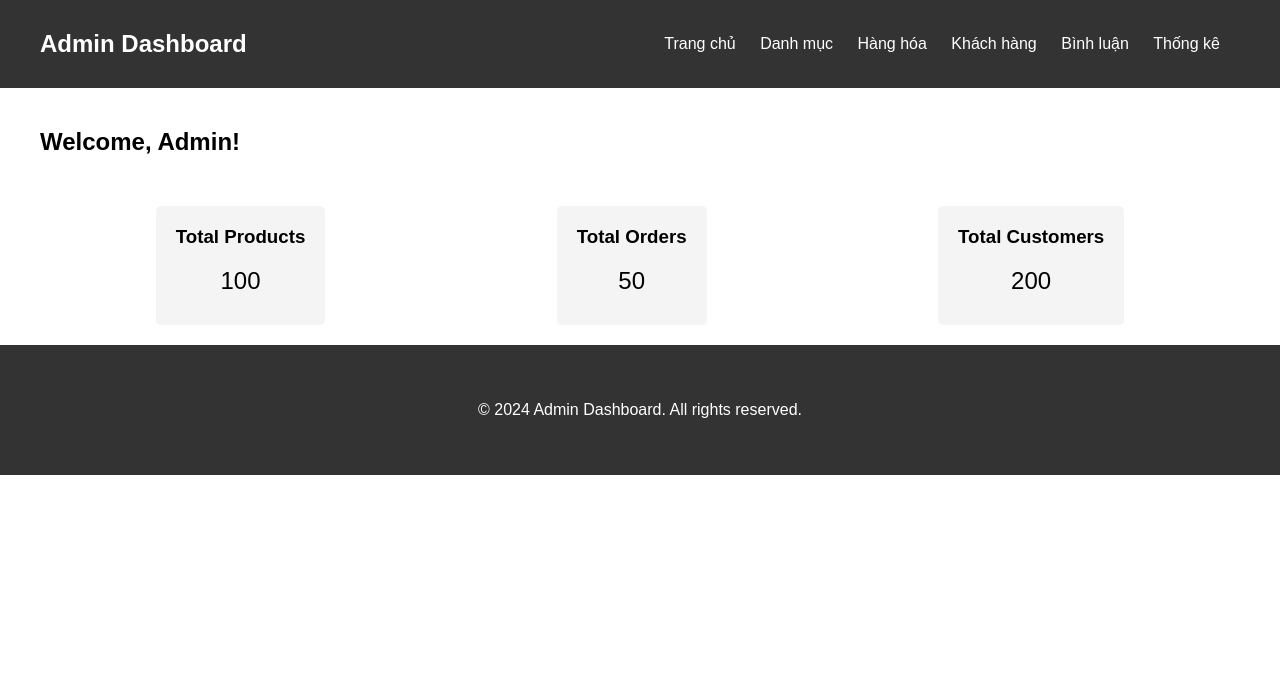
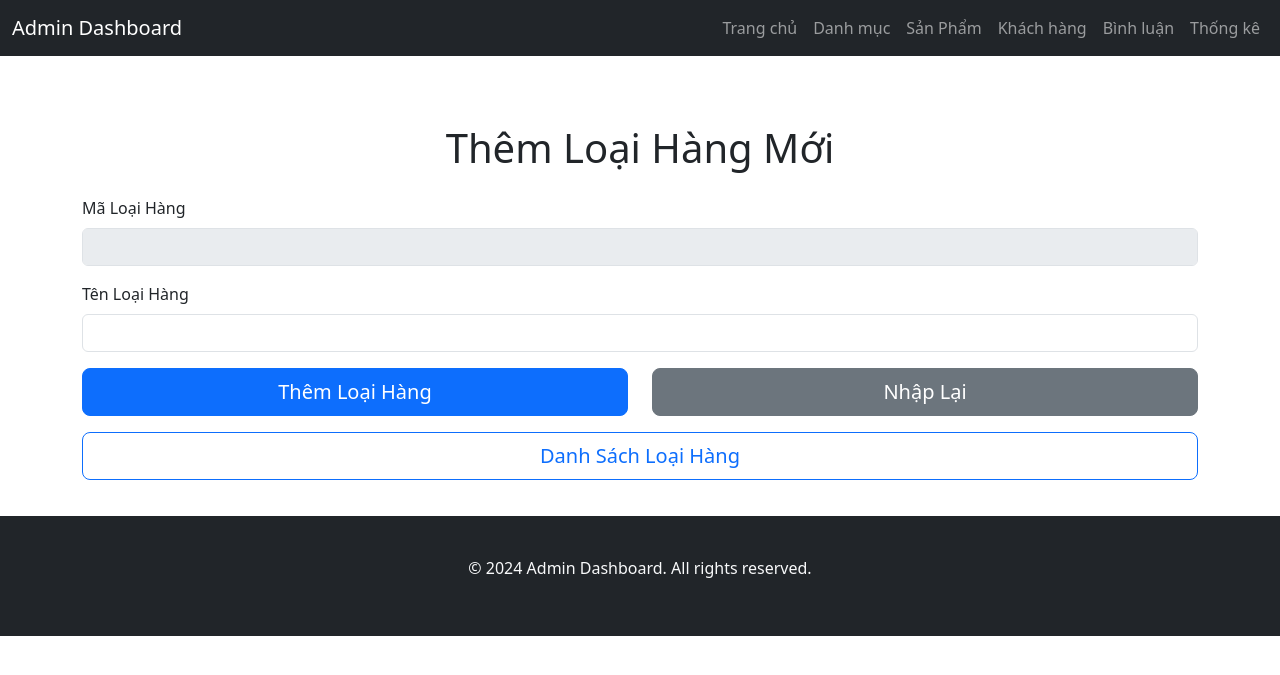
Before and after one commit to phupc12/ChicHaven, a PHP site: page /Admin/index.php?act=adddm in a window 1280 px wide. Shown: the top 675 px of the page. Run offline with PHP 8.4, Linux system fonts and the light colour scheme.

Commit message:
24/05/2004

```diff
--- a/Admin/danhmuc/add.php
+++ b/Admin/danhmuc/add.php
@@ -0,0 +1,27 @@
+<div class="container mt-5">
+    <h1 class="text-center mb-4">Thêm Loại Hàng Mới</h1>
+    <form action="index.php?act=adddm" method="POST">
+        <div class="mb-3">
+            <label for="category_code" class="form-label">Mã Loại Hàng</label>
+            <input type="text" class="form-control" id="category_id" name="maloai" disabled>
+        </div>
+        <div class="mb-3">
+            <label for="category_name" class="form-label">Tên Loại Hàng</label>
+            <input type="text" class="form-control" id="category_name" name="tenloai" required>
+        </div>
+        <div class="row">
+            <div class="col-md-6 mb-3">
+                <button type="submit" name="themmoi" class="btn btn-primary btn-lg w-100">Thêm Loại Hàng</button>
+            </div>
+            <div class="col-md-6 mb-3">
+                <button type="reset" class="btn btn-secondary btn-lg w-100">Nhập Lại</button>
+            </div>
+        </div>
+        <div class="mb-3">
+            <a href="index.php?act=lisdm" class="btn btn-outline-primary btn-lg w-100">Danh Sách Loại Hàng</a>
+        </div>
+        <?php
+        if(isset($thongbao)&&($thongbao!="")) echo '<div class="alert alert-info mt-3">'.$thongbao.'</div>';
+        ?>
+    </form>
+</div>
--- a/Admin/footer.php
+++ b/Admin/footer.php
@@ -1,5 +1,8 @@
-<footer class="footer">
-        <div class="container">
-            <p>&copy; 2024 Admin Dashboard. All rights reserved.</p>
-        </div>
-    </footer>
+<footer class="footer bg-dark text-light">
+    <div class="container">
+        <p class="text-center">&copy; 2024 Admin Dashboard. All rights reserved.</p>
+    </div>
+</footer>
+
+<!-- Bootstrap JS Bundle with Popper -->
+<script src="node_modules/bootstrap/dist/js/bootstrap.bundle.min.js"></script>
--- a/Admin/header.php
+++ b/Admin/header.php
@@ -5,17 +5,35 @@
     <meta name="viewport" content="width=device-width, initial-scale=1.0">
     <title>Admin Dashboard</title>
     <link rel="stylesheet" href="../css/styles.css">
+    <link href="https://cdn.jsdelivr.net/npm/bootstrap@5.3.3/dist/css/bootstrap.min.css" rel="stylesheet" integrity="sha384-QWTKZyjpPEjISv5WaRU9OFeRpok6YctnYmDr5pNlyT2bRjXh0JMhjY6hW+ALEwIH" crossorigin="anonymous">
 </head>
-<nav class="navbar">
-        <div class="container">
-            <h1 class="logo">Admin Dashboard</h1>
-            <ul class="nav-links">
-                <li><a href="index.php">Trang chủ</a></li>
-                <li><a href="#">Danh mục</a></li>
-                <li><a href="#">Hàng hóa</a></li>
-                <li><a href="#">Khách hàng</a></li>
-                <li><a href="#">Bình luận</a></li>
-                <li><a href="#">Thống kê</a></li>
-            </ul>
+<nav class="navbar navbar-expand-lg navbar-dark bg-dark">
+        <div class="container-fluid">
+            <a class="navbar-brand" href="index.php">Admin Dashboard</a>
+            <button class="navbar-toggler" type="button" data-bs-toggle="collapse" data-bs-target="#navbarNav" aria-controls="navbarNav" aria-expanded="false" aria-label="Toggle navigation">
+                <span class="navbar-toggler-icon"></span>
+            </button>
+            <div class="collapse navbar-collapse" id="navbarNav">
+                <ul class="navbar-nav ms-auto">
+                    <li class="nav-item">
+                        <a class="nav-link" href="index.php">Trang chủ</a>
+                    </li>
+                    <li class="nav-item">
+                        <a class="nav-link" href="index.php?act=adddm">Danh mục</a>
+                    </li>
+                    <li class="nav-item">
+                        <a class="nav-link" href="index.php?act=addsp">Sản Phẩm</a>
+                    </li>
+                    <li class="nav-item">
+                        <a class="nav-link" href="index.php?act=dskh">Khách hàng</a>
+                    </li>
+                    <li class="nav-item">
+                        <a class="nav-link" href="index.php?act=dsbl">Bình luận</a>
+                    </li>
+                    <li class="nav-item">
+                        <a class="nav-link" href="index.php?act=thongke">Thống kê</a>
+                    </li>
+                </ul>
+            </div>
         </div>
     </nav>
--- a/Admin/home.php
+++ b/Admin/home.php
@@ -1,17 +1,29 @@
 <div class="container">
-        <h2>Welcome, Admin!</h2>
-        <div class="dashboard">
+    <h2>Welcome, Admin!</h2>
+    <div class="row">
+        <div class="col-md-4">
             <div class="card">
-                <h3>Total Products</h3>
-                <p>100</p>
+                <div class="card-body">
+                    <h3 class="card-title">Total Products</h3>
+                    <p class="card-text">100</p>
+                </div>
             </div>
+        </div>
+        <div class="col-md-4">
             <div class="card">
-                <h3>Total Orders</h3>
-                <p>50</p>
+                <div class="card-body">
+                    <h3 class="card-title">Total Orders</h3>
+                    <p class="card-text">50</p>
+                </div>
             </div>
+        </div>
+        <div class="col-md-4">
             <div class="card">
-                <h3>Total Customers</h3>
-                <p>200</p>
+                <div class="card-body">
+                    <h3 class="card-title">Total Customers</h3>
+                    <p class="card-text">200</p>
+                </div>
             </div>
         </div>
     </div>
+</div>
--- a/Admin/index.php
+++ b/Admin/index.php
@@ -1,5 +1,102 @@
 <?php
+include "../App/models/pdo.php";
+include "../App/models/danhmuc_admin.php";
+include "../App/models/sanpham_admin.php";
 include "header.php";
-include "home.php";
+
+if (isset($_GET['act'])) {
+    $act = $_GET['act'];
+    switch ($act) {
+        case 'adddm':
+            if (isset($_POST['themmoi']) && ($_POST['themmoi'])) {
+                $tenloai = $_POST['tenloai'];
+                $giasp = $_POST['giasp'];
+                $mota = $_POST['mota'];
+                $filename = $_FILES['anhsp']['name'];
+                $target_dir="upload/";
+                $target_file = $target_dir . basename($_FILES["anhsp"]["name"]);
+                if(move_ipload_file($_FILES["anhsp"]["name"],$target_file)){
+                    echo "The file". htmlspecials(basename($_FILES));
+                };
+                insert_danhmuc($tenloai);
+                $thongbao = "Thêm thành công";
+            }
+            include "danhmuc/add.php";
+            break;
+        case 'lisdm':
+            $listdanhmuc = loadall_danhmuc();
+            include "danhmuc/list.php";
+            break;
+        case 'xoadm':
+            if (isset($_GET['id']) && ($_GET['id'] > 0)) {
+                delete_danhmuc($_GET['id']); // Corrected variable from $tenloai to $_GET['id']
+            }
+            $listdanhmuc = loadall_danhmuc();
+            include "danhmuc/list.php";
+            break;
+        case 'suadm':
+            if (isset($_GET['id']) && ($_GET['id'] > 0)) {
+                $dm = loadone_danhmuc($_GET['id']);
+            }
+            include "danhmuc/update.php";
+            break;
+        case 'updatedm':
+            if (isset($_POST['capnhat']) && ($_POST['capnhat'])) {
+                $tenloai = $_POST['tenloai'];
+                $id = $_POST['id'];
+                update_danhmuc($id,$tenloai);
+
+                $thongbao = "Cập nhật thành công";
+            }
+            $sql = "select * from danhmuc order by id desc";
+            $listdanhmuc = pdo_query($sql);
+            include "danhmuc/list.php";
+            break;
+            /*quản lý sản phẩm*/
+            case 'addsp':
+                if (isset($_POST['themmoi']) && ($_POST['themmoi'])) {
+                    $tensp = $_POST['tensp'];
+                    insert_sanpham($tensp);
+                    $thongbao = "Thêm thành công";
+                }
+                include "sanpham/add.php";
+                break;
+            case 'lissp':
+                $listdanhmuc = loadall_sanpham();
+                include "sanpham/list.php";
+                break;
+            case 'xoasp':
+                if (isset($_GET['id']) && ($_GET['id'] > 0)) {
+                    delete_sanpham($_GET['id']); // Corrected variable from $tenloai to $_GET['id']
+                }
+                $listdanhmuc = loadall_sanpham();
+                include "sanpham/list.php";
+                break;
+            case 'suasp':
+                if (isset($_GET['id']) && ($_GET['id'] > 0)) {
+                    $dm = loadone_sanpham($_GET['id']);
+                }
+                include "sanpham/update.php";
+                break;
+            case 'updatesp':
+                if (isset($_POST['capnhat']) && ($_POST['capnhat'])) {
+                    $tenloai = $_POST['tenloai'];
+                    $id = $_POST['id'];
+                    update_sanpham($id,$tenloai);
+
+                    $thongbao = "Cập nhật thành công";
+                }
+                $sql = "select * from sanpham order by id desc";
+                $listsanpham = pdo_query($sql);
+                include "sanpham/list.php";
+                break;
+        default:
+            include "home.php";
+            break;
+    }
+} else {
+    include "home.php";
+}
+
 include "footer.php";
 ?>
--- /dev/null
+++ b/Admin/package.json
@@ -0,0 +1,5 @@
+{
+  "dependencies": {
+    "bootstrap": "^5.3.3"
+  }
+}
--- /dev/null
+++ b/App/models/danhmuc_admin.php
@@ -0,0 +1,26 @@
+<?php
+function insert_danhmuc($tenloai){
+    $sql = "insert into danhmuc(name) values('$tenloai')";
+    pdo_execute($sql);
+}
+function delete_danhmuc($id){
+    $sql="delete from danhmuc where id=".$id;
+            pdo_execute($sql);
+}
+function loadall_danhmuc(){
+    $sql = "select * from danhmuc order by id desc";
+            $listdanhmuc = pdo_query($sql);
+            return $listdanhmuc;
+}
+function  loadone_danhmuc($id){
+    $sql = "select * from danhmuc where id=".$id;
+    $dm=pdo_query_one($sql);
+    return $dm;
+}
+function  update_danhmuc($id,$tenloai){
+        $sql = "update danhmuc set name='" . $tenloai . "' where id=" . $id;
+        $dm=pdo_query_one($sql);
+
+    }
+
+?>
--- /dev/null
+++ b/App/models/sanpham_admin.php
@@ -0,0 +1,26 @@
+<?php
+function insert_sanpham($tenloai){
+    $sql = "insert into sanpham(name) values('$tenloai')";
+    pdo_execute($sql);
+}
+function delete_sanpham($id){
+    $sql="delete from sanpham where id=".$id;
+            pdo_execute($sql);
+}
+function loadall_sanpham(){
+    $sql = "select * from sanpham order by id desc";
+            $listsanpham = pdo_query($sql);
+            return $listsanpham;
+}
+function  loadone_sanpham($id){
+    $sql = "select * from sanpham where id=".$id;
+    $dm=pdo_query_one($sql);
+    return $dm;
+}
+function  update_sanpham($id,$tenloai){
+        $sql = "update sanpham set name='" . $tenloai . "' where id=" . $id;
+        $dm=pdo_query_one($sql);
+
+    }
+
+?>
```
Also changed, not shown: Admin/danhmuc/list.php (added, +40 -0 lines), Admin/danhmuc/update.php (added, +32 -0 lines), Admin/sanpham/add.php (+39 -0 lines), Admin/sanpham/list.php (+50 -0 lines), Admin/sanpham/update.php (+43 -0 lines), Admin/package-lock.json (added), App/models/sanpham.php (line endings or trailing spaces).
